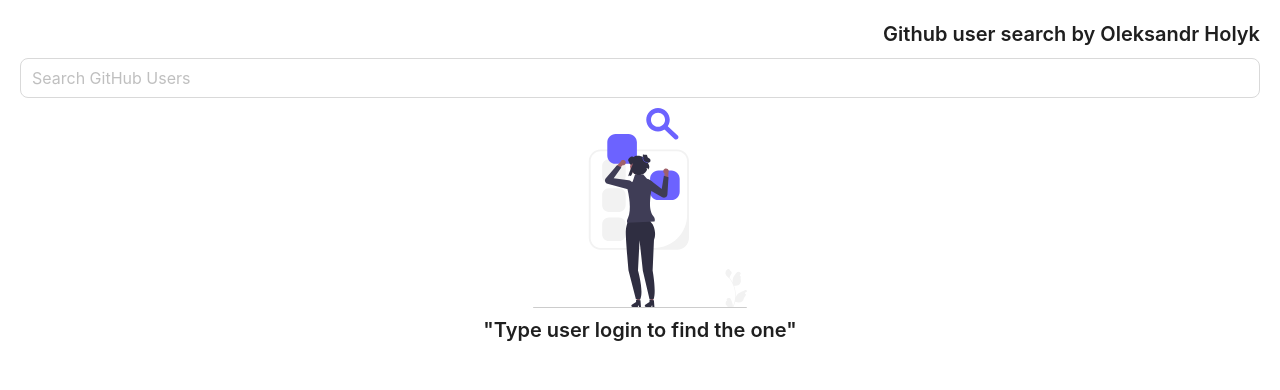
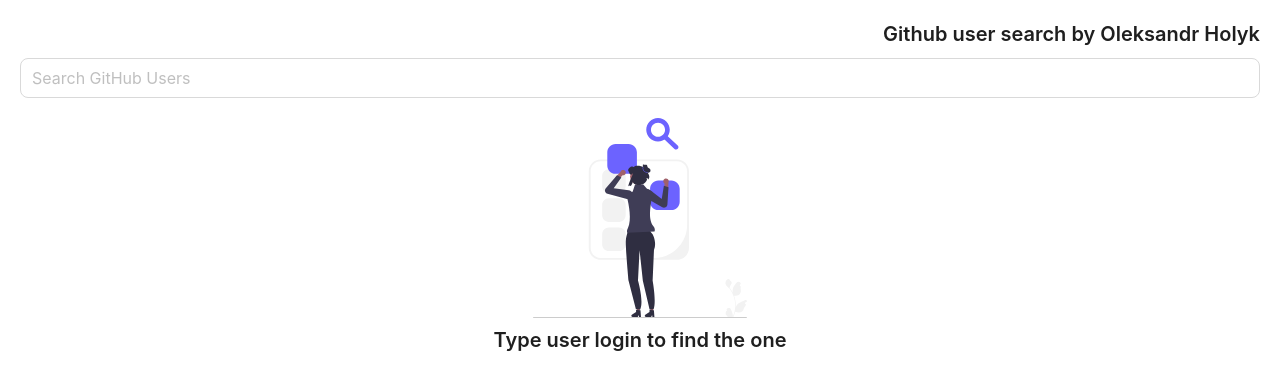
Before and after one commit to aleksandrgolyk/git-users-search, a React (Create React App) app: page /users_search in a window 1280 px wide. Shown: the top 390 px of the page. Built offline with nearby package versions, Linux system fonts and the light colour scheme.

Commit message:
[MINOR] fixed images

```diff
--- a/src/components/lib/NoData/NoData.tsx
+++ b/src/components/lib/NoData/NoData.tsx
@@ -8,7 +8,8 @@ interface NoDataProps {
 const NoData: React.FC<NoDataProps> = ({ description }) => {
   return (
     <Empty
-      image={"empty.svg"}
+      image={"/empty.svg"}
+      imageStyle={{ height: 200 }}
       description={
         <Title level={4}>
           {description || "No users with this login to show"}
--- a/src/domains/User/components/UserAdvancedView/UserAdvancedView.tsx
+++ b/src/domains/User/components/UserAdvancedView/UserAdvancedView.tsx
@@ -22,9 +22,7 @@ const UserAdvancedView: React.FC<UserAdvancedViewProps> = ({
   isLoading,
   error,
 }) => {
-  if (isLoading) return <Spin />;
-  if (error && !isLoading)
-    return <Empty image={"error.svg"} description={error} />;
+  if (error) return <Empty image={"/error.svg"} description={error} />;
 
   if (!userData) return <Nodata />;
   const userDetails = [
@@ -52,6 +50,7 @@ const UserAdvancedView: React.FC<UserAdvancedViewProps> = ({
   ];
 
   return (
+    <Spin spinning={isLoading}>
       <Card loading={isLoading}>
         <Row gutter={24}>
           <Col>
@@ -68,6 +67,7 @@ const UserAdvancedView: React.FC<UserAdvancedViewProps> = ({
           </Col>
         </Row>
       </Card>
+    </Spin>
   );
 };
 
--- a/src/domains/User/components/UsersList/UsersList.tsx
+++ b/src/domains/User/components/UsersList/UsersList.tsx
@@ -42,7 +42,7 @@ export const UsersList: React.FC = () => {
     return (
       <Empty
         imageStyle={{ height: 200 }}
-        image={"error.svg"}
+        image={"/error.svg"}
         description={error}
       />
     );
--- /dev/null
+++ b/src/pages/App/UsersSearch/UsersSearch.css
@@ -0,0 +1,5 @@
+.wrapper {
+  display: flex;
+  flex-direction: column;
+  gap: 20px;
+}
--- a/src/pages/App/UsersSearch/UsersSearch.styled.ts
+++ b/src/pages/App/UsersSearch/UsersSearch.styled.ts
@@ -1,11 +1,6 @@
 import { CSSProperties } from "react";
 
 const styles: { [key: string]: CSSProperties } = {
-  wrapper: {
-    display: "flex",
-    flexDirection: "column",
-    gap: 10,
-  },
   imageStyles: {
     height: 200,
   },
--- a/src/pages/App/UsersSearch/UsersSearch.tsx
+++ b/src/pages/App/UsersSearch/UsersSearch.tsx
@@ -1,3 +1,6 @@
+import "./UsersSearch.css";
+import "./UsersSearch.styled";
+
 import { Empty, Input, Typography } from "antd";
 
 import { UsersList } from "domains/User/components";
@@ -13,7 +16,7 @@ const UserSearch: React.FC = () => {
   };
 
   return (
-    <div style={styles.wrapper}>
+    <div className="wrapper">
       <Input
         size="large"
         placeholder="Search GitHub Users"
@@ -26,9 +29,7 @@ const UserSearch: React.FC = () => {
         <Empty
           imageStyle={styles.imageStyles}
           image={"search.svg"}
-          description={
-            <Title level={4}>"Type user login to find the one"</Title>
-          }
+          description={<Title level={4}>Type user login to find the one</Title>}
         />
       )}
     </div>
```
Lines whose indentation alone changed are shown as unchanged.
